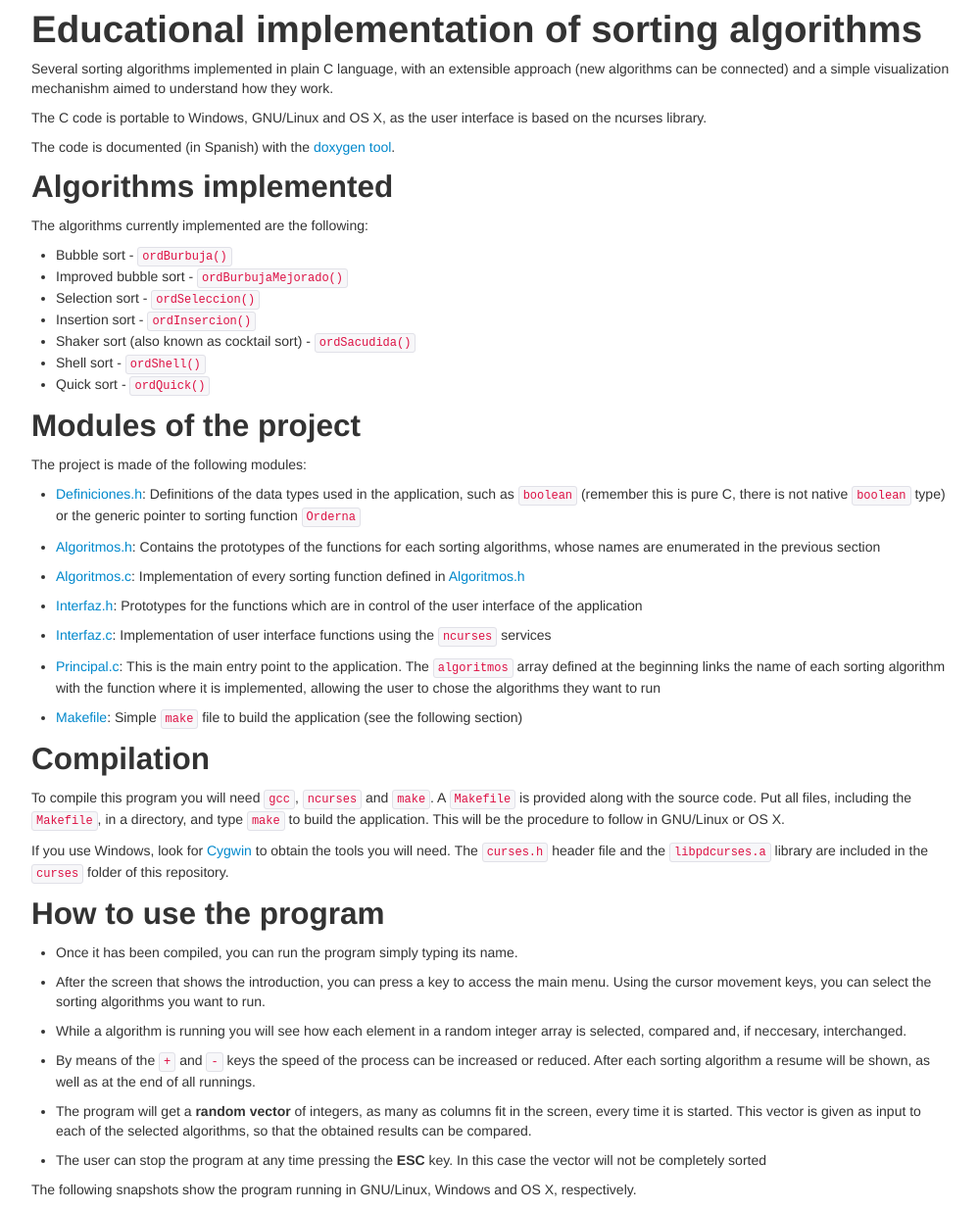
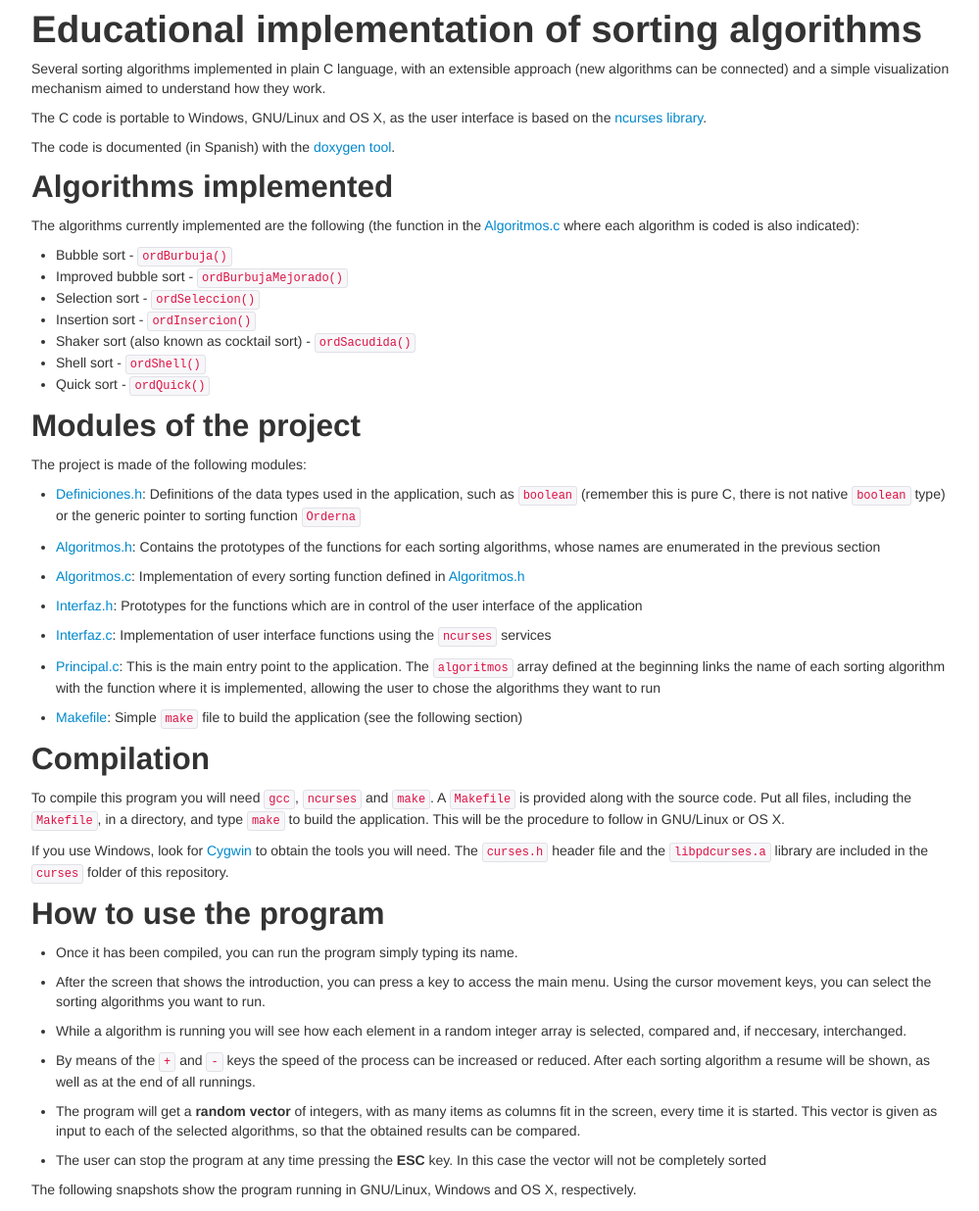
Before and after one commit to fcharte/SortingAlgorithms, a plain HTML site: page README.html in a window 1280 px wide. Shown: the top 1236 px of the page at 98% size, without its empty margins (138-1137 px from the left). Drawn offline with nearby package versions, Linux system fonts and the light colour scheme; some packages are replaced by stand-ins of ours.

Commit message:
README file updated

```diff
--- a/README.html
+++ b/README.html
@@ -54,12 +54,12 @@ if (window.hljs && document.readyState && document.readyState === "complete") {
 
 <div id="educational-implementation-of-sorting-algorithms" class="section level1">
 <h1>Educational implementation of sorting algorithms</h1>
-<p>Several sorting algorithms implemented in plain C language, with an extensible approach (new algorithms can be connected) and a simple visualization mechanishm aimed to understand how they work.</p>
-<p>The C code is portable to Windows, GNU/Linux and OS X, as the user interface is based on the ncurses library.</p>
+<p>Several sorting algorithms implemented in plain C language, with an extensible approach (new algorithms can be connected) and a simple visualization mechanism aimed to understand how they work.</p>
+<p>The C code is portable to Windows, GNU/Linux and OS X, as the user interface is based on the <a href="https://www.gnu.org/software/ncurses/">ncurses library</a>.</p>
 <p>The code is documented (in Spanish) with the <a href="http://www.stack.nl/~dimitri/doxygen/">doxygen tool</a>.</p>
 <div id="algorithms-implemented" class="section level2">
 <h2>Algorithms implemented</h2>
-<p>The algorithms currently implemented are the following:</p>
+<p>The algorithms currently implemented are the following (the function in the <a href="src/Algoritmos.c">Algoritmos.c</a> where each algorithm is coded is also indicated):</p>
 <ul>
 <li>Bubble sort - <code>ordBurbuja()</code></li>
 <li>Improved bubble sort - <code>ordBurbujaMejorado()</code></li>
@@ -95,7 +95,7 @@ if (window.hljs && document.readyState && document.readyState === "complete") {
 <li><p>After the screen that shows the introduction, you can press a key to access the main menu. Using the cursor movement keys, you can select the sorting algorithms you want to run.</p></li>
 <li><p>While a algorithm is running you will see how each element in a random integer array is selected, compared and, if neccesary, interchanged.</p></li>
 <li><p>By means of the <code>+</code> and <code>-</code> keys the speed of the process can be increased or reduced. After each sorting algorithm a resume will be shown, as well as at the end of all runnings.</p></li>
-<li><p>The program will get a <strong>random vector</strong> of integers, as many as columns fit in the screen, every time it is started. This vector is given as input to each of the selected algorithms, so that the obtained results can be compared.</p></li>
+<li><p>The program will get a <strong>random vector</strong> of integers, with as many items as columns fit in the screen, every time it is started. This vector is given as input to each of the selected algorithms, so that the obtained results can be compared.</p></li>
 <li><p>The user can stop the program at any time pressing the <strong>ESC</strong> key. In this case the vector will not be completely sorted</p></li>
 </ul>
 <p>The following snapshots show the program running in GNU/Linux, Windows and OS X, respectively.</p>
```
Also changed, not shown: 1 other file.
